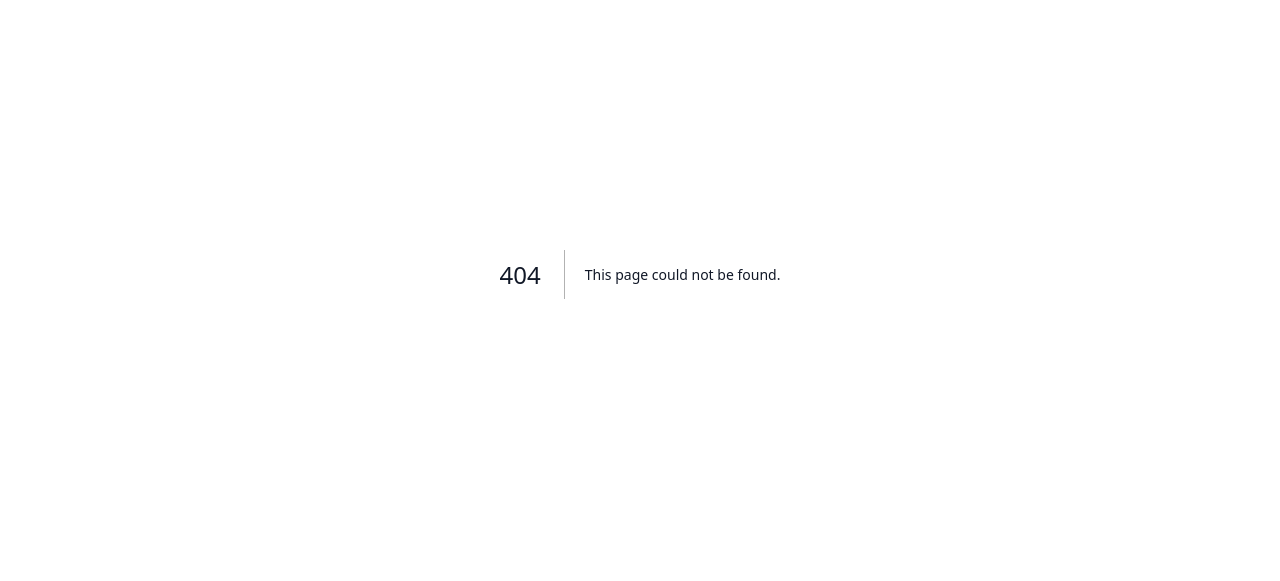
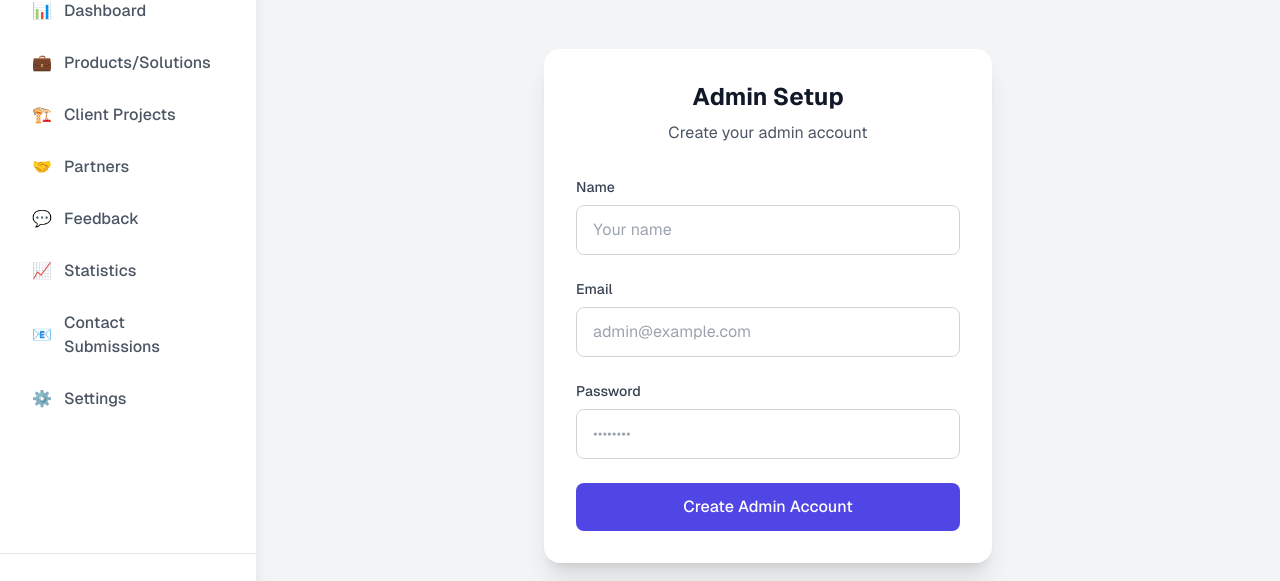
Before and after one commit to komolbek/personal-website, a Next.js app: page /admin/setup in a window 1280 px wide. Before the commit this address had no page. Shown: the part 126-707 px from the top of the page. Built offline with nearby package versions, Linux system fonts and the light colour scheme; no server answers; the database is empty.

Commit message:
admin setup

```diff
--- /dev/null
+++ b/src/app/admin/setup/page.tsx
@@ -0,0 +1,145 @@
+'use client';
+
+import { useState, useEffect } from 'react';
+import { useRouter } from 'next/navigation';
+
+export default function AdminSetupPage() {
+  const router = useRouter();
+  const [name, setName] = useState('');
+  const [email, setEmail] = useState('');
+  const [password, setPassword] = useState('');
+  const [error, setError] = useState('');
+  const [loading, setLoading] = useState(false);
+  const [checking, setChecking] = useState(true);
+
+  useEffect(() => {
+    async function checkSetup() {
+      try {
+        const res = await fetch('/api/admin/setup');
+        const data = await res.json();
+        if (!data.setupRequired) {
+          router.replace('/admin/login');
+        }
+      } catch {
+        // If check fails, still show form — the POST will handle it
+      } finally {
+        setChecking(false);
+      }
+    }
+    checkSetup();
+  }, [router]);
+
+  async function handleSubmit(e: React.FormEvent) {
+    e.preventDefault();
+    setError('');
+    setLoading(true);
+
+    try {
+      const res = await fetch('/api/admin/setup', {
+        method: 'POST',
+        headers: { 'Content-Type': 'application/json' },
+        body: JSON.stringify({ email, password, name }),
+      });
+
+      const data = await res.json();
+
+      if (!res.ok) {
+        setError(data.error || 'Setup failed');
+        return;
+      }
+
+      router.push('/admin/login');
+    } catch {
+      setError('Something went wrong. Please try again.');
+    } finally {
+      setLoading(false);
+    }
+  }
+
+  if (checking) {
+    return (
+      <div className="min-h-screen flex items-center justify-center bg-gray-100 dark:bg-gray-900">
+        <p className="text-gray-600 dark:text-gray-400">Checking setup status...</p>
+      </div>
+    );
+  }
+
+  return (
+    <div className="min-h-screen flex items-center justify-center bg-gray-100 dark:bg-gray-900 px-4">
+      <div className="w-full max-w-md">
+        <div className="bg-white dark:bg-gray-800 rounded-2xl shadow-xl p-8">
+          <div className="text-center mb-8">
+            <h1 className="text-2xl font-bold text-gray-900 dark:text-white mb-2">
+              Admin Setup
+            </h1>
+            <p className="text-gray-600 dark:text-gray-400">
+              Create your admin account
+            </p>
+          </div>
+
+          {error && (
+            <div className="mb-6 p-4 bg-red-50 dark:bg-red-900/20 border border-red-200 dark:border-red-800 rounded-lg text-red-600 dark:text-red-400 text-sm">
+              {error}
+            </div>
+          )}
+
+          <form onSubmit={handleSubmit} className="space-y-6">
+            <div>
+              <label htmlFor="name" className="block text-sm font-medium text-gray-700 dark:text-gray-300 mb-2">
+                Name
+              </label>
+              <input
+                type="text"
+                id="name"
+                value={name}
+                onChange={(e) => setName(e.target.value)}
+                required
+                className="w-full px-4 py-3 rounded-lg border border-gray-300 dark:border-gray-600 bg-white dark:bg-gray-700 text-gray-900 dark:text-white focus:ring-2 focus:ring-indigo-500 focus:border-transparent transition-colors"
+                placeholder="Your name"
+              />
+            </div>
+
+            <div>
+              <label htmlFor="email" className="block text-sm font-medium text-gray-700 dark:text-gray-300 mb-2">
+                Email
+              </label>
+              <input
+                type="email"
+                id="email"
+                value={email}
+                onChange={(e) => setEmail(e.target.value)}
+                required
+                className="w-full px-4 py-3 rounded-lg border border-gray-300 dark:border-gray-600 bg-white dark:bg-gray-700 text-gray-900 dark:text-white focus:ring-2 focus:ring-indigo-500 focus:border-transparent transition-colors"
+                placeholder="admin@example.com"
+              />
+            </div>
+
+            <div>
+              <label htmlFor="password" className="block text-sm font-medium text-gray-700 dark:text-gray-300 mb-2">
+                Password
+              </label>
+              <input
+                type="password"
+                id="password"
+                value={password}
+                onChange={(e) => setPassword(e.target.value)}
+                required
+                minLength={8}
+                className="w-full px-4 py-3 rounded-lg border border-gray-300 dark:border-gray-600 bg-white dark:bg-gray-700 text-gray-900 dark:text-white focus:ring-2 focus:ring-indigo-500 focus:border-transparent transition-colors"
+                placeholder="••••••••"
+              />
+            </div>
+
+            <button
+              type="submit"
+              disabled={loading}
+              className="w-full py-3 px-4 bg-indigo-600 hover:bg-indigo-700 disabled:bg-indigo-400 text-white font-medium rounded-lg transition-colors focus:outline-none focus:ring-2 focus:ring-indigo-500 focus:ring-offset-2"
+            >
+              {loading ? 'Creating account...' : 'Create Admin Account'}
+            </button>
+          </form>
+        </div>
+      </div>
+    </div>
+  );
+}
```
